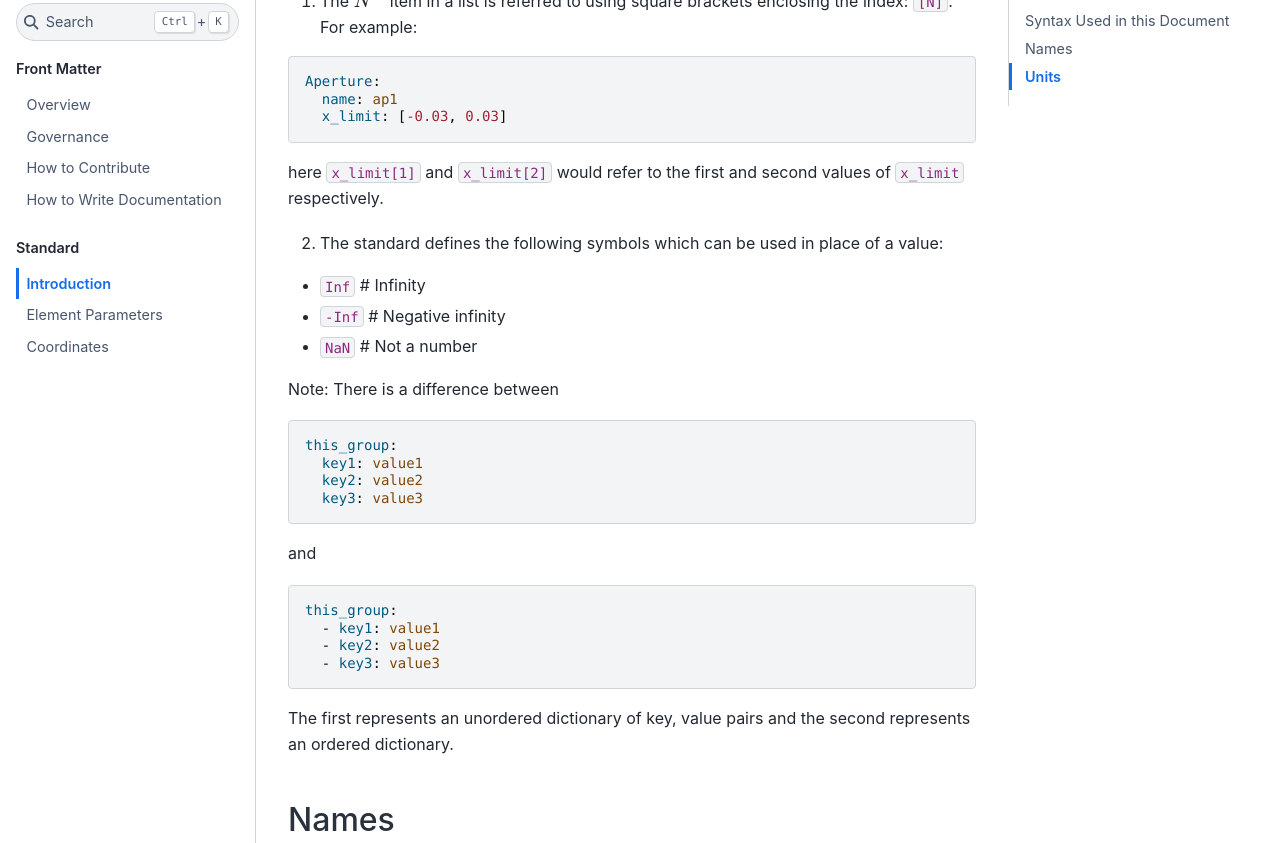
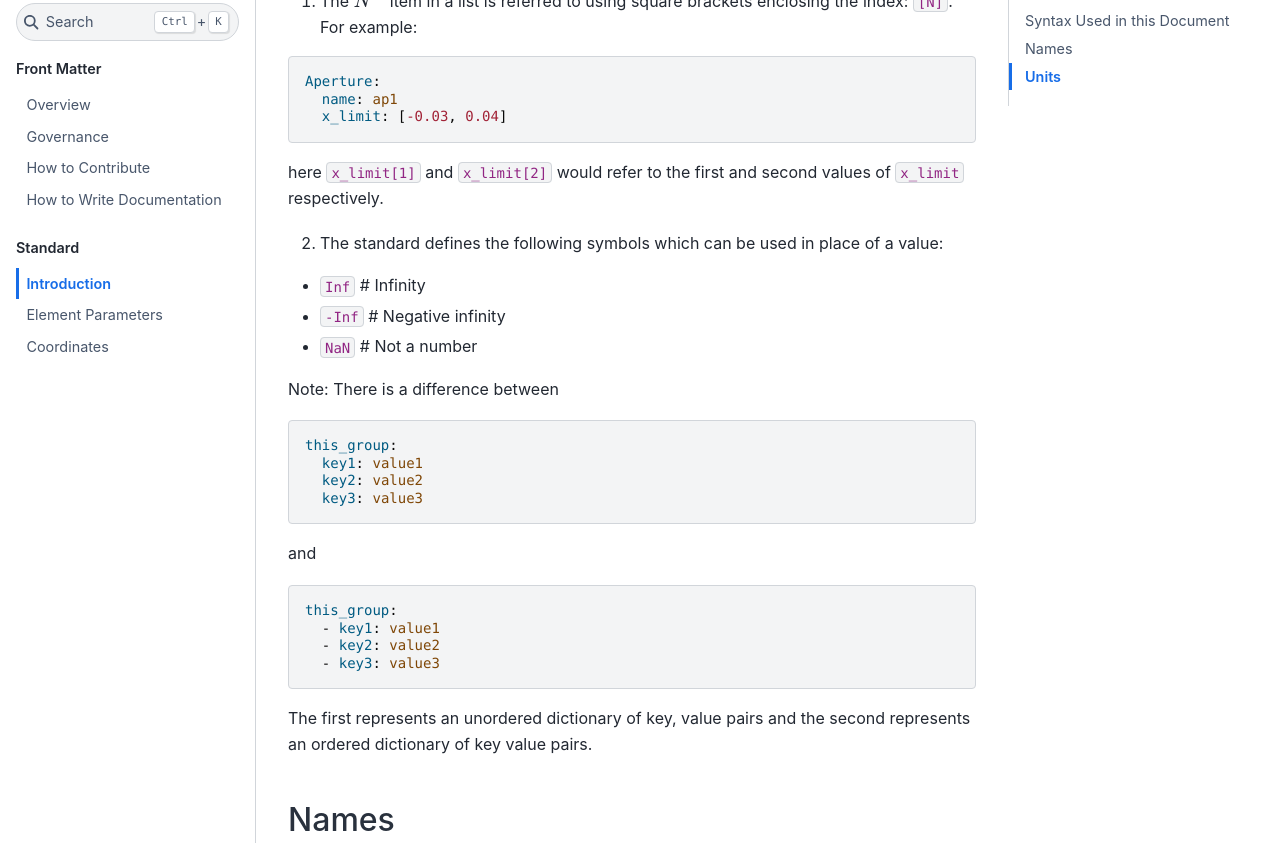
Before and after one commit to campa-consortium/lattice-standard, a Sphinx documentation site: the page built from source/introduction.md, in a window 1280 px wide and 1400 px high, scrolled down 1738 px. Shown: the part 152-995 px from the top of the window. Built offline with Sphinx 7.4.7 and the Sphinx Book theme 1.1.4, drawn with Linux system fonts in a browser that asks for light colours; pages that are not in the unit, such as notebooks, are missing from menus.

````diff
--- a/source/introduction.md
+++ b/source/introduction.md
@@ -69,7 +69,7 @@ For example:
 ```{code} YAML
 Aperture:
   name: ap1
-  x_limit: [-0.03, 0.03]
+  x_limit: [-0.03, 0.04]
 ```
 here `x_limit[1]` and `x_limit[2]` would refer to the first and second values of `x_limit` respectively.
 
@@ -93,7 +93,7 @@ this_group:
   - key3: value3
 ```
 The first represents an unordered dictionary of key, value pairs and the second represents an ordered
-dictionary.
+dictionary of key value pairs.
 
 ## Names
 
````
Also changed, not shown: source/element_parameters.md (+3 -3 lines), source/index.md (+1 -0 lines).
